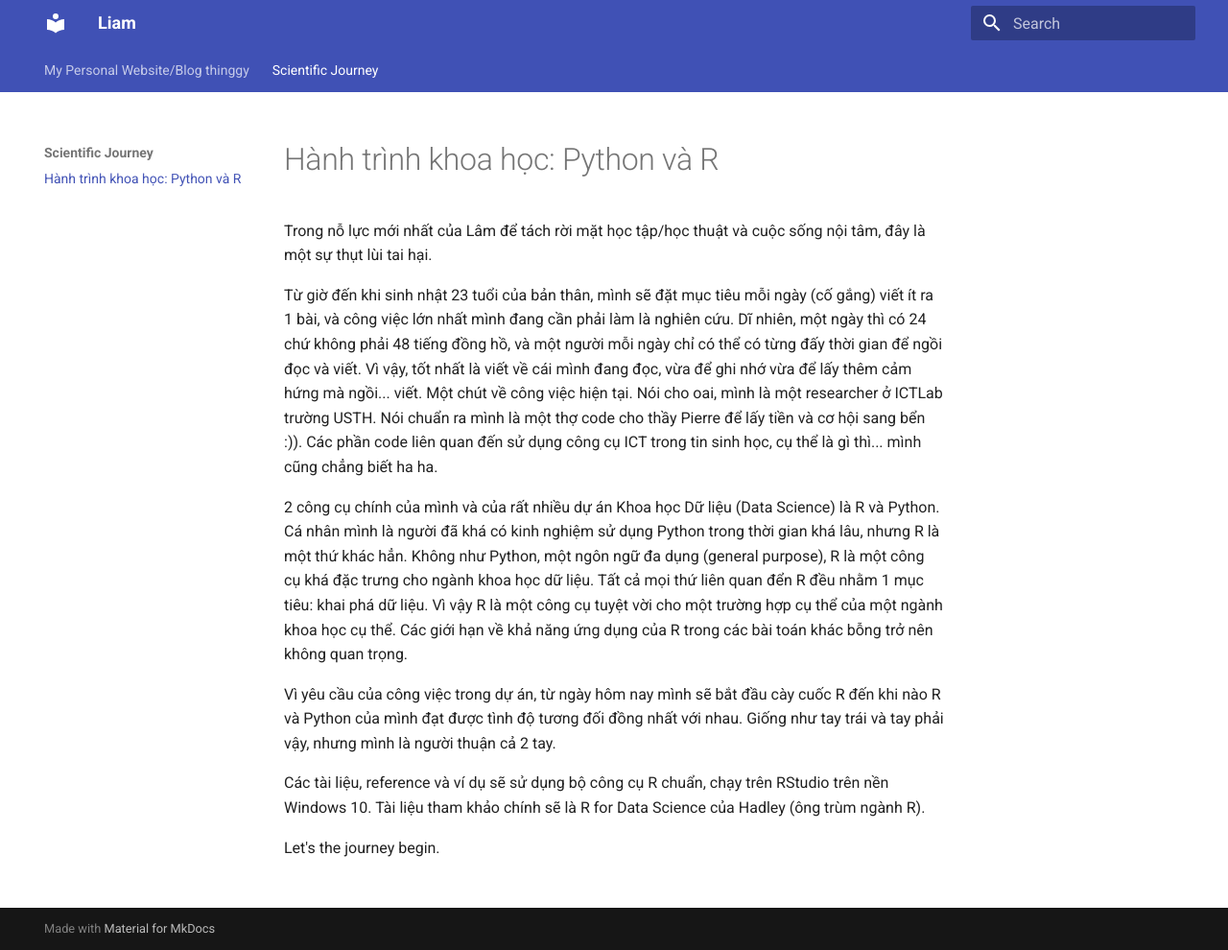
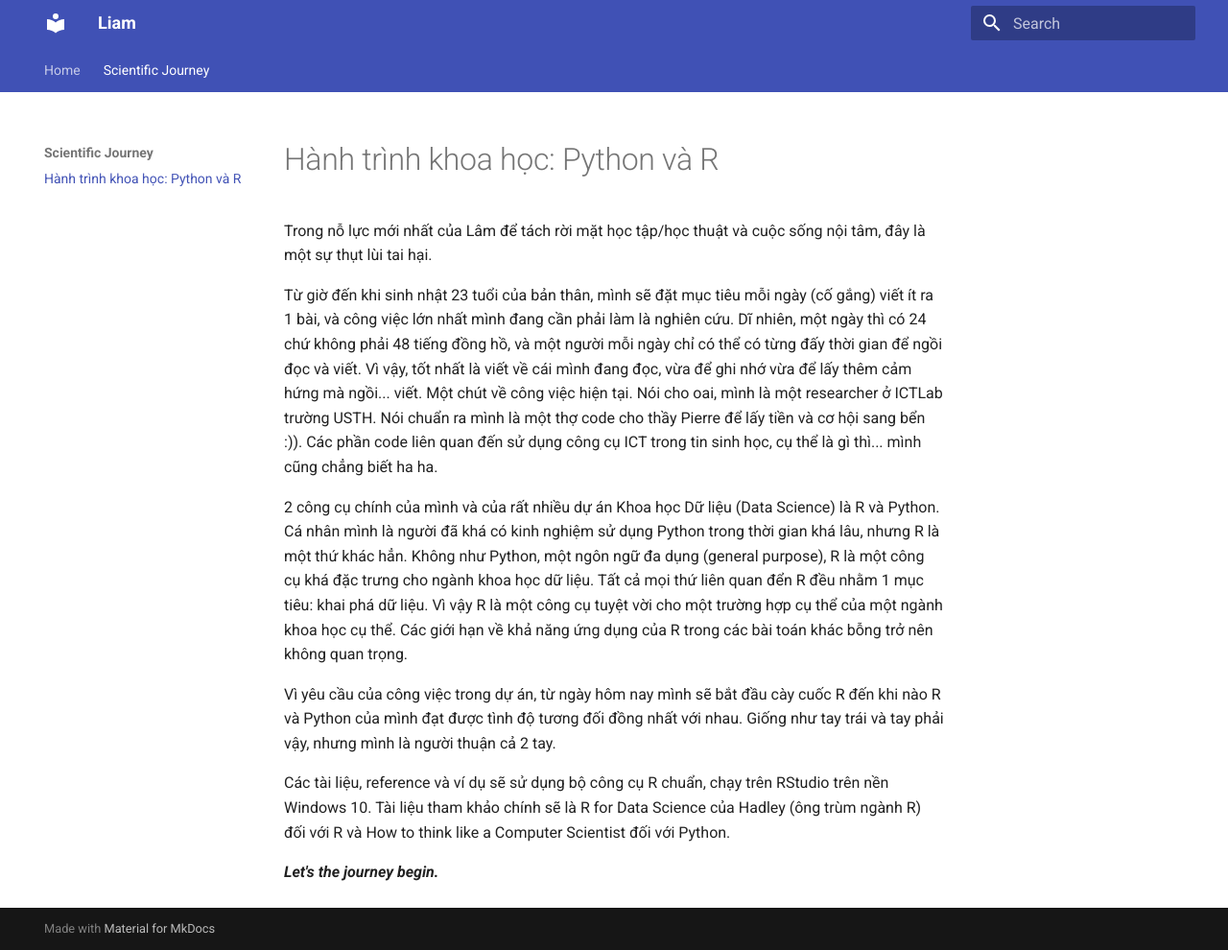
Before and after one commit to lamdv/lamdv.github.io, an MkDocs documentation site: the page built from docs/Scientific Journey/intro.md, in a window 1280 px wide and 990 px high. Shown: the whole window at 96% size. Built offline with MkDocs 1.6.1 and Material for MkDocs 9.7.7, drawn with Linux system fonts in a browser that asks for light colours.

Commit message:
modified:   docs/Scientific Journey/intro.md 	new file:   docs/banner.JPG 	modified:   docs/index.md

```diff
--- a/docs/Scientific Journey/intro.md
+++ b/docs/Scientific Journey/intro.md
@@ -8,6 +8,6 @@
 
 Vì yêu cầu của công việc trong dự án, từ ngày hôm nay mình sẽ bắt đầu cày cuốc R đến khi nào R và Python của mình đạt được tình độ tương đối đồng nhất với nhau. Giống như tay trái và tay phải vậy, nhưng mình là người thuận cả 2 tay.
 
-Các tài liệu, reference và ví dụ sẽ sử dụng bộ công cụ R chuẩn, chạy trên RStudio trên nền Windows 10. Tài liệu tham khảo chính sẽ là R for Data Science của Hadley (ông trùm ngành R).
+Các tài liệu, reference và ví dụ sẽ sử dụng bộ công cụ R chuẩn, chạy trên RStudio trên nền Windows 10. Tài liệu tham khảo chính sẽ là R for Data Science của Hadley (ông trùm ngành R) đối với R và How to think like a Computer Scientist đối với Python.
 
-Let's the journey begin.
+***Let's the journey begin.***
```
Also changed, not shown: docs/index.md (+2 -0 lines), 1 other file.
